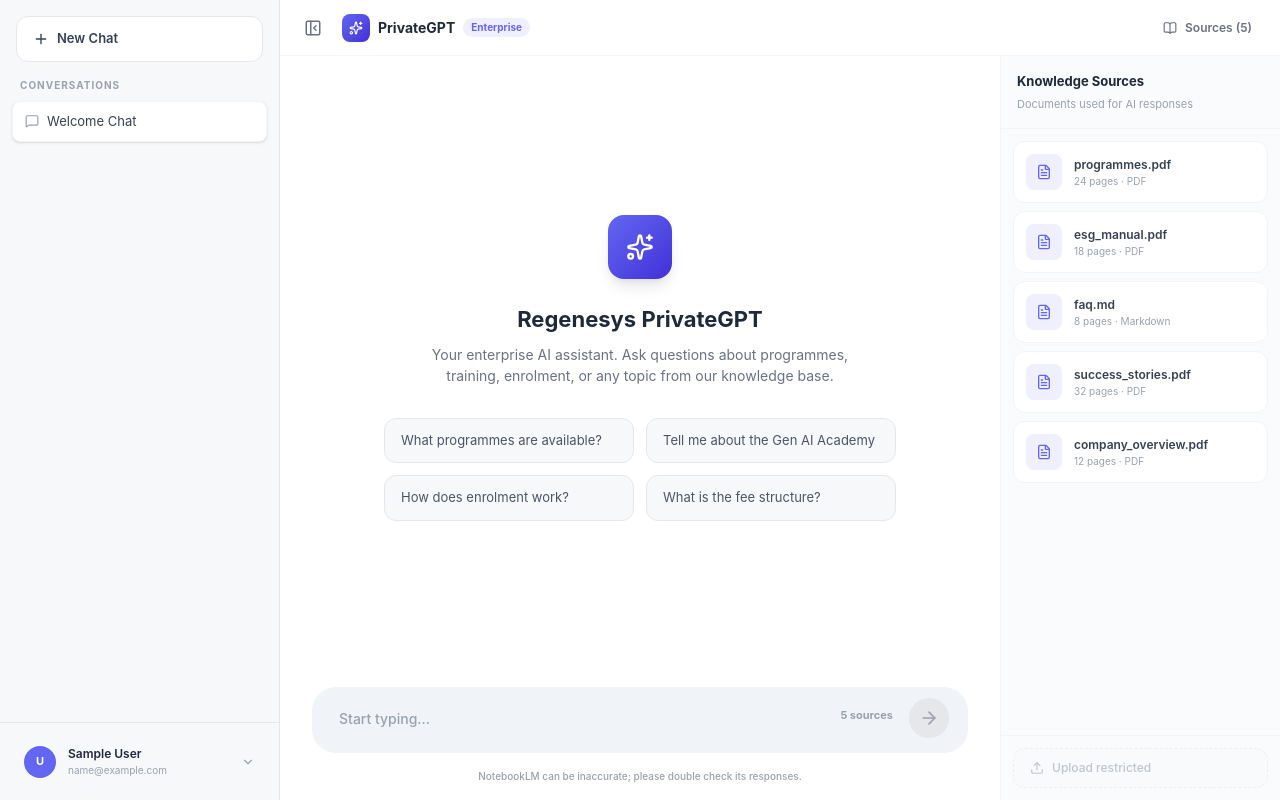
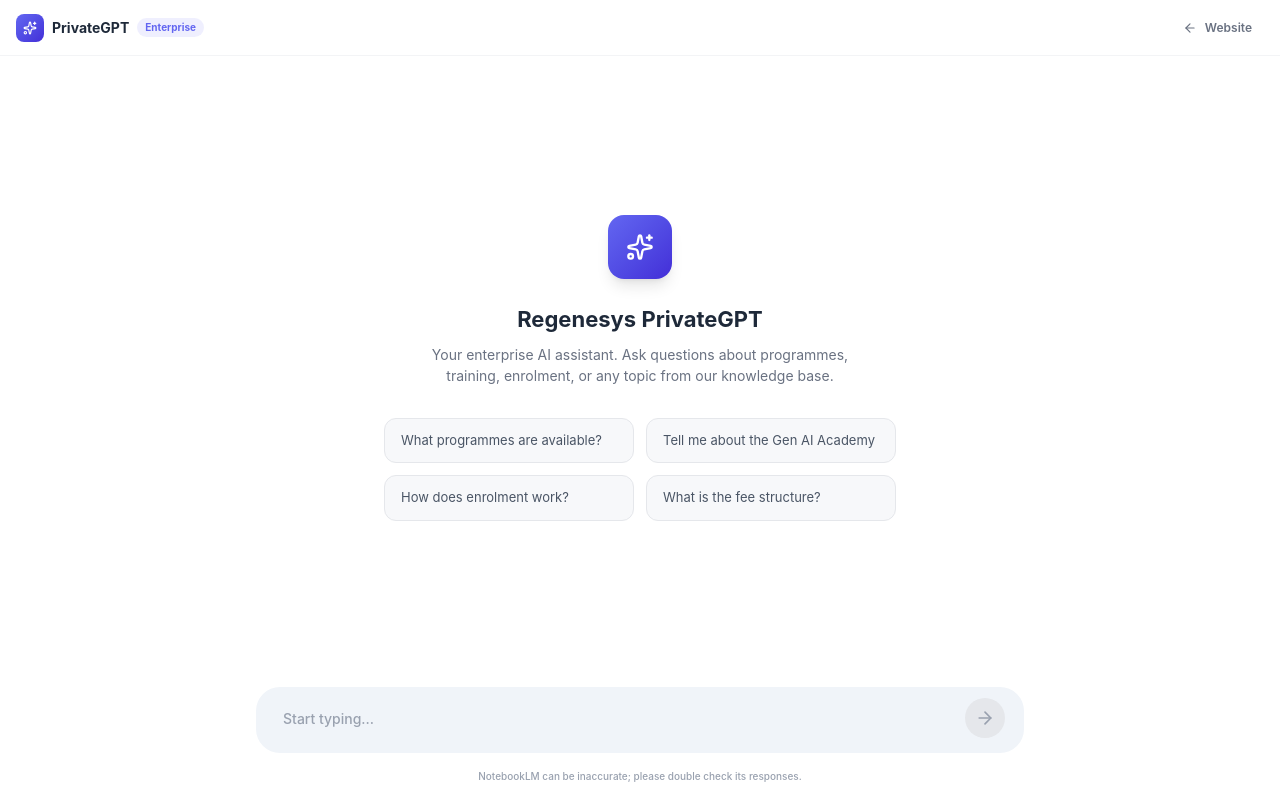
Before and after one commit to kirtipatel176/-Regenesys-, a React (Vite) app: page /private-gpt in a window 1280 px wide. Built offline with nearby package versions, Linux system fonts and the light colour scheme; sample sign-in values are in the browser's storage.

Commit message:
Implement simplified PrivateGPT view for non-admins (hiding sidebar and sources panel)

```diff
--- a/src/pages/PrivateGPTPage.jsx
+++ b/src/pages/PrivateGPTPage.jsx
@@ -69,7 +69,9 @@
 const PrivateGPTPage = () => {
   const { user, logout } = useAuth();
   const navigate = useNavigate();
-  const [sidebarOpen, setSidebarOpen] = useState(true);
+  const isAdmin = user?.email === 'admin@regenesys.com';
+
+  const [sidebarOpen, setSidebarOpen] = useState(isAdmin);
   const [conversations, setConversations] = useState([
     { id: '1', title: 'Welcome Chat', messages: [{ role: 'ai', text: `Hello ${user?.name || 'there'}! Welcome to Regenesys PrivateGPT — your enterprise knowledge assistant.\n\nI have access to our internal knowledge base including programme details, enrolment processes, success stories, and more.\n\n**What would you like to know?**`, sources: ['programmes.pdf', 'company_overview.pdf'], time: new Date() }], createdAt: new Date() }
   ]);
@@ -78,7 +80,7 @@
   const [isTyping, setIsTyping] = useState(false);
   const [isStreaming, setIsStreaming] = useState(false);
   const [streamingText, setStreamingText] = useState('');
-  const [showSources, setShowSources] = useState(true);
+  const [showSources, setShowSources] = useState(isAdmin);
   const [showUserMenu, setShowUserMenu] = useState(false);
   const msgsEndRef = useRef(null);
   const inputRef = useRef(null);
@@ -224,9 +226,9 @@
 
   return (
     <div className="h-screen flex bg-white overflow-hidden">
-      {/* Sidebar */}
+      {/* Sidebar - Admin Only */}
       <AnimatePresence>
-        {sidebarOpen && (
+        {isAdmin && sidebarOpen && (
           <motion.aside
             initial={{ width: 0, opacity: 0 }}
             animate={{ width: 280, opacity: 1 }}
@@ -310,9 +312,11 @@
         {/* Top Bar */}
         <header className="h-14 flex items-center justify-between px-4 border-b border-gray-100 bg-white shrink-0">
           <div className="flex items-center gap-3">
+            {isAdmin && (
               <button onClick={() => setSidebarOpen(!sidebarOpen)} className="p-2 hover:bg-gray-100 rounded-lg transition-colors text-gray-500">
                 {sidebarOpen ? <PanelLeftClose size={18} /> : <PanelLeftOpen size={18} />}
               </button>
+            )}
             <div className="flex items-center gap-2">
               <div className="w-7 h-7 rounded-lg bg-gradient-to-br from-regenesys-purple to-indigo-700 flex items-center justify-center">
                 <Sparkles size={14} className="text-white" />
@@ -321,9 +325,19 @@
               <span className="text-[10px] bg-regenesys-purple/10 text-regenesys-purple font-bold px-2 py-0.5 rounded-full">Enterprise</span>
             </div>
           </div>
+
+          <div className="flex items-center gap-2">
+             {isAdmin && (
                <button onClick={() => setShowSources(!showSources)} className="flex items-center gap-2 px-3 py-1.5 rounded-lg hover:bg-gray-100 transition-all text-[12px] font-semibold text-gray-500">
                  <BookOpen size={14} /> Sources ({sources.length})
                </button>
+             )}
+             {!isAdmin && (
+               <button onClick={() => navigate('/')} className="flex items-center gap-2 px-3 py-1.5 rounded-lg hover:bg-gray-100 transition-all text-[12px] font-semibold text-gray-500">
+                 <ArrowLeft size={14} /> Website
+               </button>
+             )}
+          </div>
         </header>
 
         <div className="flex-1 flex min-h-0">
@@ -331,7 +345,7 @@
           <div className="flex-1 flex flex-col min-w-0">
             <div className="flex-1 overflow-y-auto">
               {messages.length <= 1 ? (
-                /* Welcome State */
+                /* Welcome State - Clean centered version like screenshot */
                 <div className="h-full flex flex-col items-center justify-center p-8">
                   <div className="w-16 h-16 rounded-2xl bg-gradient-to-br from-regenesys-purple to-indigo-700 flex items-center justify-center mb-6 shadow-lg">
                     <Sparkles size={28} className="text-white" />
@@ -411,8 +425,8 @@
                           </div>
                         )}
 
-                        {/* Sources — only show when not streaming */}
-                        {msg.role === 'ai' && msg.sources && !msg.streaming && (
+                        {/* Sources — only show when not streaming and for admin */}
+                        {isAdmin && msg.role === 'ai' && msg.sources && !msg.streaming && (
                           <div className="flex gap-2 flex-wrap mt-2 ml-1">
                             {msg.sources.map((s, idx) => (
                               <span key={idx} className="bg-white border border-gray-200 px-2.5 py-1 rounded-lg text-[10px] font-medium text-gray-500 flex items-center gap-1.5">
@@ -464,9 +478,11 @@
                     style={{ minHeight: '52px' }}
                   />
                   <div className="flex items-center gap-4 pr-3 pb-2">
+                    {isAdmin && (
                       <span className="text-[11px] font-bold text-gray-400 whitespace-nowrap mb-1.5">
                         {sources.length} sources
                       </span>
+                    )}
                     <button
                       onClick={() => handleSend()}
                       disabled={!input.trim() || isTyping || isStreaming}
@@ -487,9 +503,9 @@
             </div>
           </div>
 
-          {/* Sources Panel */}
+          {/* Sources Panel - Admin Only */}
           <AnimatePresence>
-            {showSources && (
+            {isAdmin && showSources && (
               <motion.div
                 initial={{ width: 0, opacity: 0 }}
                 animate={{ width: 280, opacity: 1 }}
```
Lines whose indentation alone changed are shown as unchanged.
